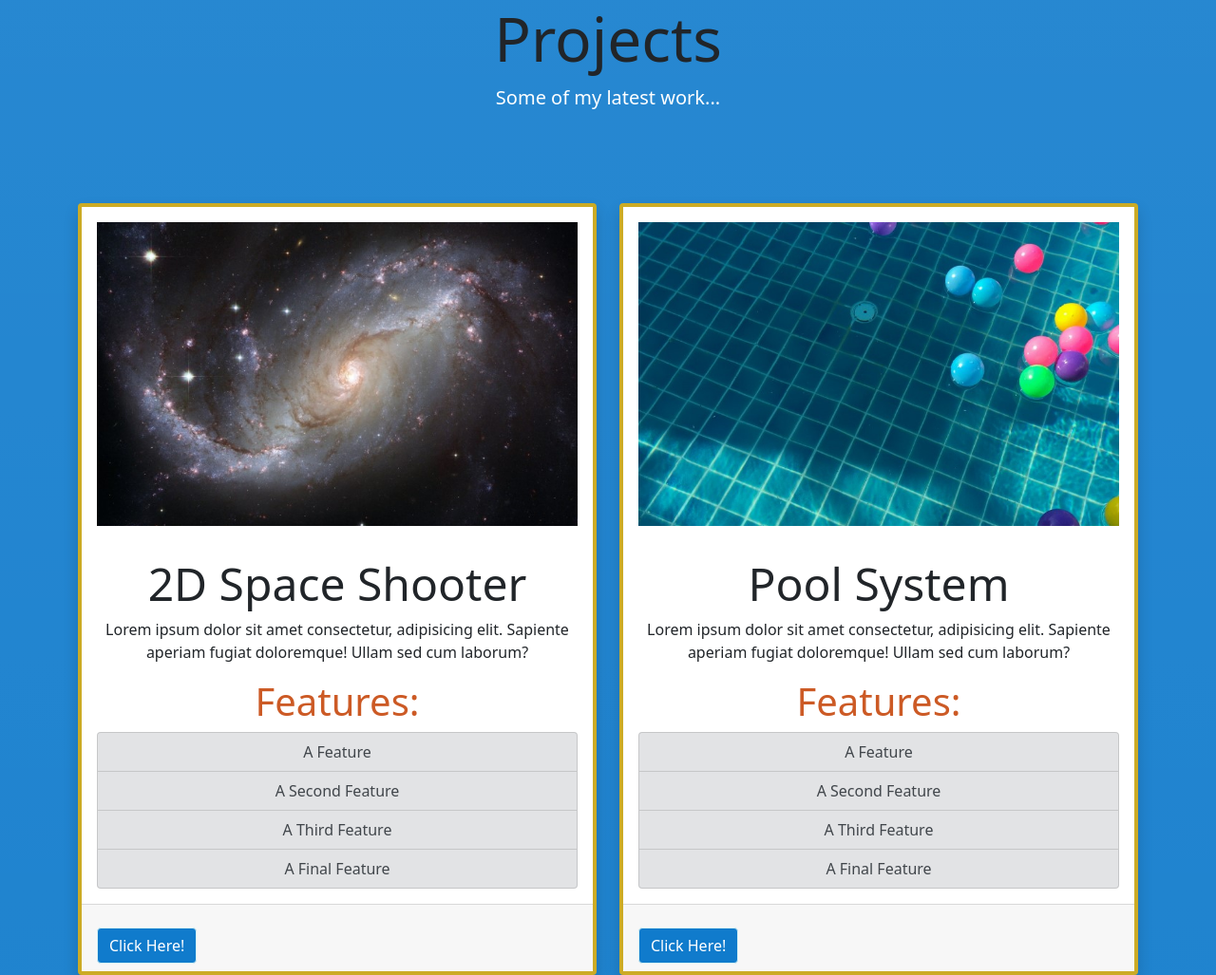
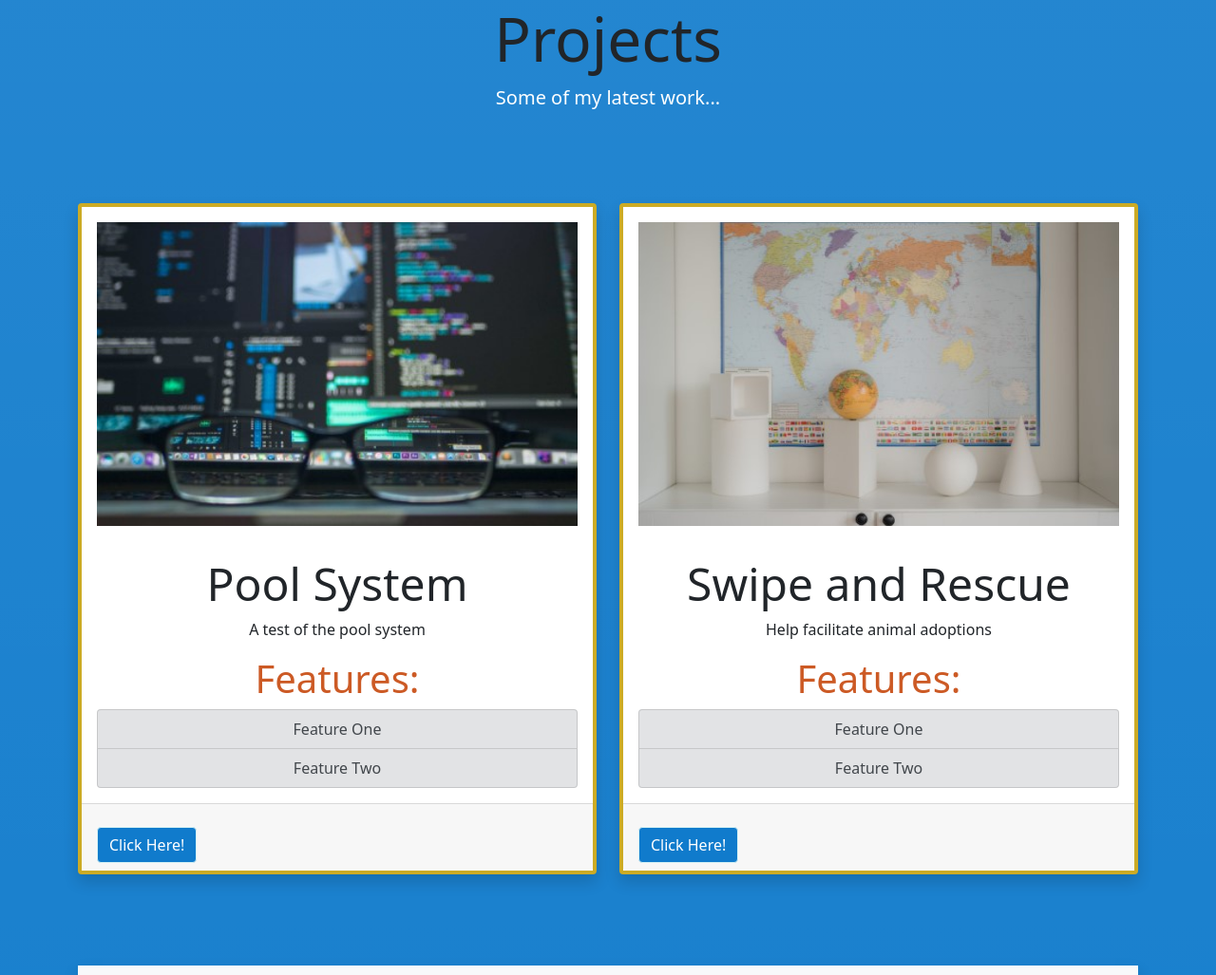
Before and after one commit to mpierce1988/mpierce1988.github.io, a plain HTML site: page index.html in a window 1280 px wide. Shown: the part 1730-2757 px from the top of the page at 95% size. Drawn offline with nearby package versions, Linux system fonts and the light colour scheme.

Commit message:
Projects now load via a function and a Project class

```diff
--- /dev/null
+++ b/app.js
@@ -0,0 +1,136 @@
+import Project from './project.js';
+let features = ['Feature One', 'Feature Two'];
+let project = new Project('Pool System', 'A test of the pool system', '/images/coding_sm.jpg', features, 'www.github.com');
+project.features = ['Feature One', 'Feature Two'];
+
+let project2 = new Project('Swipe and Rescue', 'Help facilitate animal adoptions', 'images/world_sm.jpg', ['Feature One', 'Feature Two'], 'https://www.github.com');
+
+let projectList = [project, project2];
+
+function createProjectCard(project) {
+    let projectName = project.projectName;
+    let projectDescription = project.projectDescription;
+    let linkToImage = project.linkToProjectImage;
+    let features = project.features;
+    let linkToProject = project.linkToProject;
+
+    let container = document.createElement('div');
+    // add bootstrap css to card
+    container.classList.add("col-lg-6", "col-xxl-4", "my-5");
+
+    // create card div
+    let card = document.createElement('div');
+    // add classes to card
+    card.classList.add("card", "h-100", "project-border", "shadow");
+    // create image holder
+    let imageHolder = document.createElement('div');
+    // add classes to image
+    imageHolder.classList.add("img-fluid", "m-3");
+    // add style to image holder
+    imageHolder.style.height = "20rem";
+    imageHolder.style.width = "auto";
+    imageHolder.style.overflow = "hidden";
+    // create image div
+    let imageDiv = document.createElement('div');
+    // add class to imageDiv
+    imageDiv.classList.add("project-image");
+    // set image as the background
+    imageDiv.style.backgroundImage = `url(${linkToImage})`;
+    // attach imageDiv to imageHolder
+    imageHolder.appendChild(imageDiv);
+    // attach imageHolder to card
+    card.appendChild(imageHolder);
+
+    // Card Body
+
+    // create card body
+    let cardBody = document.createElement('div');
+    // add classes to card body
+    cardBody.classList.add('card-body');
+
+    // create project title
+    let projectTitle = document.createElement('div');
+    // add project title classes
+    projectTitle.classList.add('card-title', 'display-5');
+    // add project title text
+    projectTitle.innerText = projectName;
+    // add title to card body
+    cardBody.appendChild(projectTitle);
+
+    // create description div
+    let descriptionText = document.createElement('p');
+    // set description text
+    descriptionText.innerText = projectDescription;
+    // add to card body
+    cardBody.appendChild(descriptionText);
+
+    // create features title
+    let featuresTitle = document.createElement('h6');
+    featuresTitle.innerText = 'Features:';
+    // set class for featuresTitle
+    featuresTitle.classList.add('display-6', 'text-color-first-compliment');
+    // add to card body
+    cardBody.appendChild(featuresTitle);
+
+    // create features unordered list
+    let featuresList = document.createElement('ul');
+    // set class for featuresLIst
+    featuresList.classList.add('list-group');
+    // loop through features and create list items for them
+    features.forEach(feature => {
+        // create li element
+        let li = document.createElement('li');
+        // set style classes
+        li.classList.add("list-group-item", "list-group-item-secondary");
+        // set text of list item
+        li.innerText = feature;
+        // append to unordered list
+        featuresList.appendChild(li);
+    });
+    // attach feature list to card body
+    cardBody.appendChild(featuresList);
+
+    // attach card body to card
+    card.appendChild(cardBody);
+
+    // Card Footer
+
+    // create card footer
+    let cardFooter = document.createElement('div');
+    // set class for card footer
+    cardFooter.classList.add('card-footer');
+    // create button holder
+    let buttonHolder = document.createElement('div');
+    // set button holder class
+    buttonHolder.classList.add("text-start");
+    // create button
+    let button = document.createElement('a');
+    button.text = "Click Here!";
+    // set button classes
+    button.classList.add("btn", "btn-primary", "align-self-start", "mt-3");
+    // set link
+    button.href = linkToProject;
+    // attach button to button holder
+    buttonHolder.appendChild(button);
+    // attach button holder to card footer
+    cardFooter.appendChild(buttonHolder);
+    // attach card footer to card
+    card.appendChild(cardFooter);
+
+    // attach card to container
+    container.appendChild(card);
+
+    return container;
+
+}
+
+function loadProjects() {
+    // get div container
+    let containerDiv = document.querySelector('.projects-container');
+    // for each object in project list array, append a card to this container
+    projectList.forEach((project) => {
+        containerDiv.appendChild(createProjectCard(project));
+    });
+}
+
+loadProjects();
--- a/index.html
+++ b/index.html
@@ -10,6 +10,7 @@
         integrity="sha384-EVSTQN3/azprG1Anm3QDgpJLIm9Nao0Yz1ztcQTwFspd3yD65VohhpuuCOmLASjC" crossorigin="anonymous">
     <link rel="stylesheet" href="https://cdn.jsdelivr.net/npm/bootstrap-icons@1.7.2/font/bootstrap-icons.css">
     <link rel="stylesheet" href="style.css">
+    <script src="app.js" type="module" defer></script>
     <title>Michael Pierce's Github</title>
 
 </head>
@@ -103,8 +104,8 @@
         <h2 class="display-3">Projects</h2>
         <p class="lead text-white">Some of my latest work...</p>
 
-        <div class="row my-5 justify-content-evenly">
-            <div class="col-lg-6 col-xxl-4 my-5">
+        <div class="row my-5 justify-content-evenly projects-container">
+            <!-- <div class="col-lg-6 col-xxl-4 my-5">
                 <div class="card h-100 project-border shadow">
                     <div class="img-fluid m-3" style="height:20rem; width:auto; overflow:hidden">
                         <div class="project-image" id="galaxy-image"></div>
@@ -180,7 +181,7 @@
                         </div>
                     </div>
                 </div>
-            </div>
+            </div> -->
 
         </div>
 
--- /dev/null
+++ b/project.js
@@ -0,0 +1,20 @@
+
+export default class Project {
+    /**
+     *
+     * @param {String} projectName
+     * @param {String} projectDescription
+     * @param {String} linkToProjectImage
+     * @param {String[]} features
+     * @param {String} linkToProject
+     */
+    constructor(projectName, projectDescription, linkToProjectImage, features = [], linkToProject){
+        this.projectName = projectName,
+        this.projectDescription = projectDescription,
+        this.linkToProjectImage = linkToProjectImage,
+        this.features = features,
+        this.linkToProject = linkToProject
+    }
+
+
+}
```
